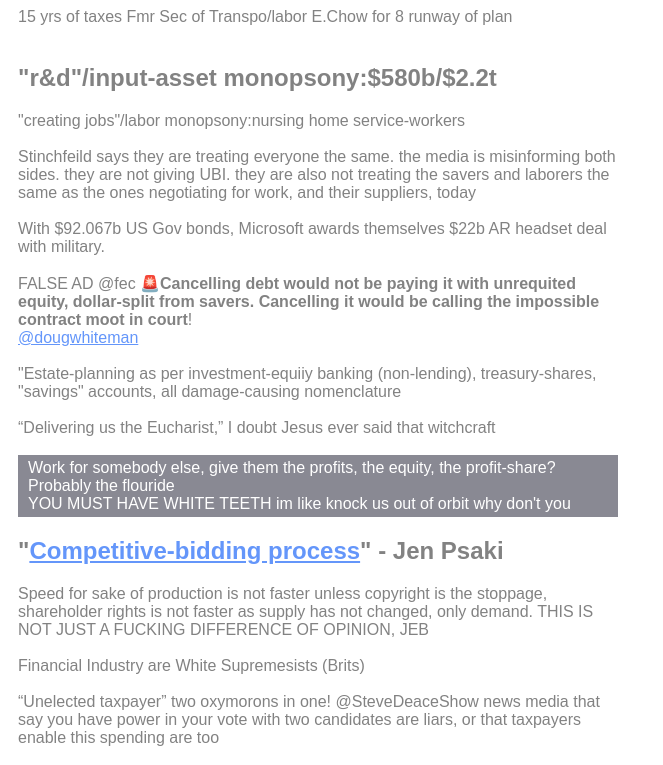
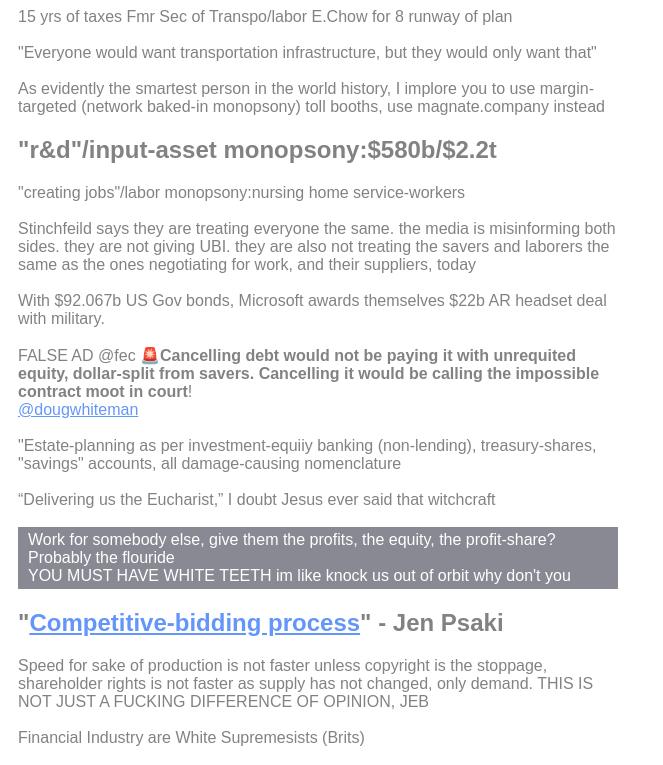
Before and after one commit to NickCarducci/BillBidenOrg, a React (Create React App) app: page / in a window 1280 px wide. Shown: the top 765 px of the page, without its empty margins (0-663 px from the left). Built offline with nearby package versions, Linux system fonts and the light colour scheme.

Commit message:
Update App.js

```diff
--- a/src/App.js
+++ b/src/App.js
@@ -21,6 +21,14 @@
         >
           15 yrs of taxes Fmr Sec of Transpo/labor E.Chow for 8 runway of plan
           <br />
+          <br />
+          "Everyone would want transportation infrastructure, but they would
+          only want that"
+          <br />
+          <br />
+          As evidently the smartest person in the world history, I implore you
+          to use margin-targeted (network baked-in monopsony) toll booths, use
+          magnate.company instead
           <br />
           <h2>"r&d"/input-asset monopsony:$580b/$2.2t</h2>
           "creating jobs"/labor monopsony:nursing home service-workers
```
